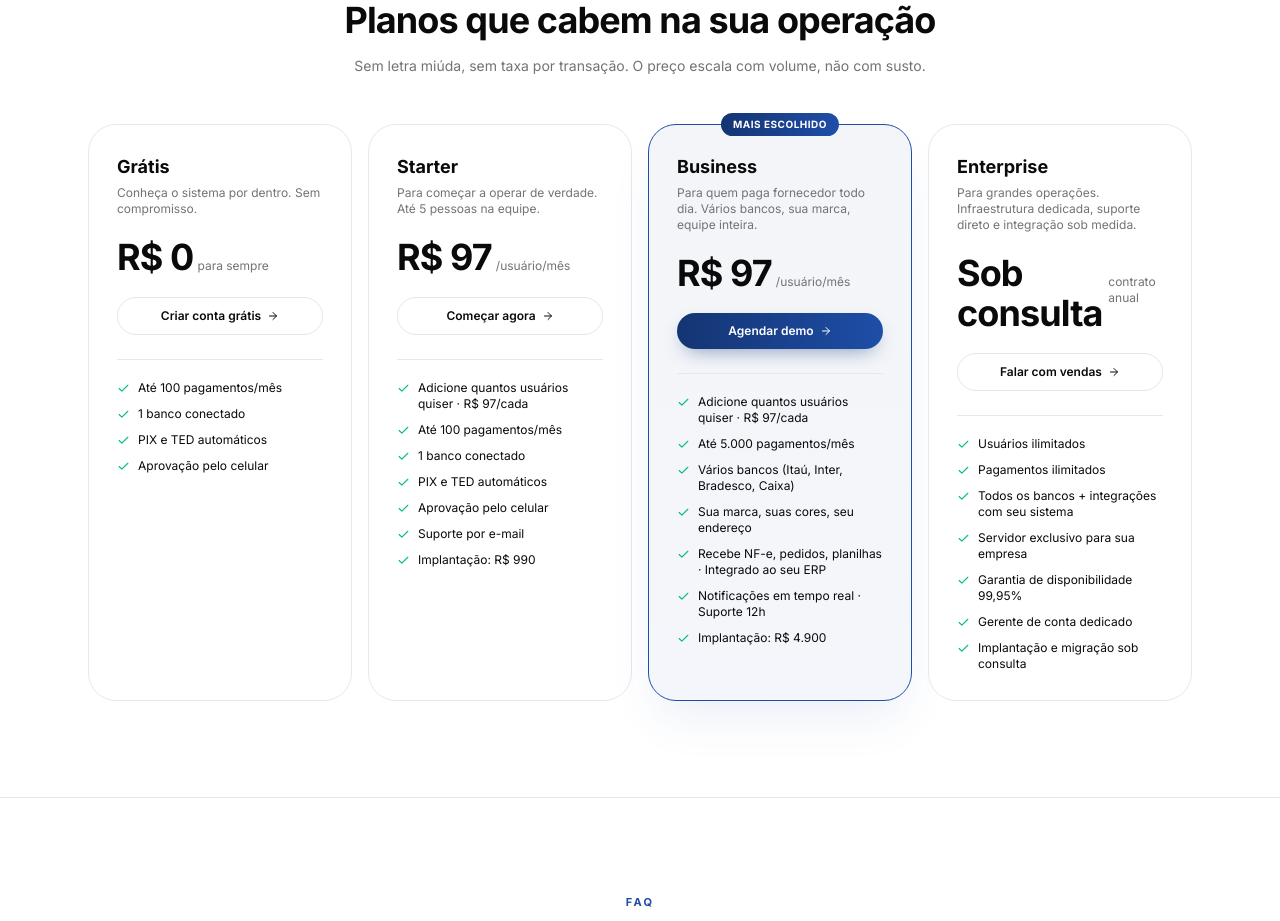
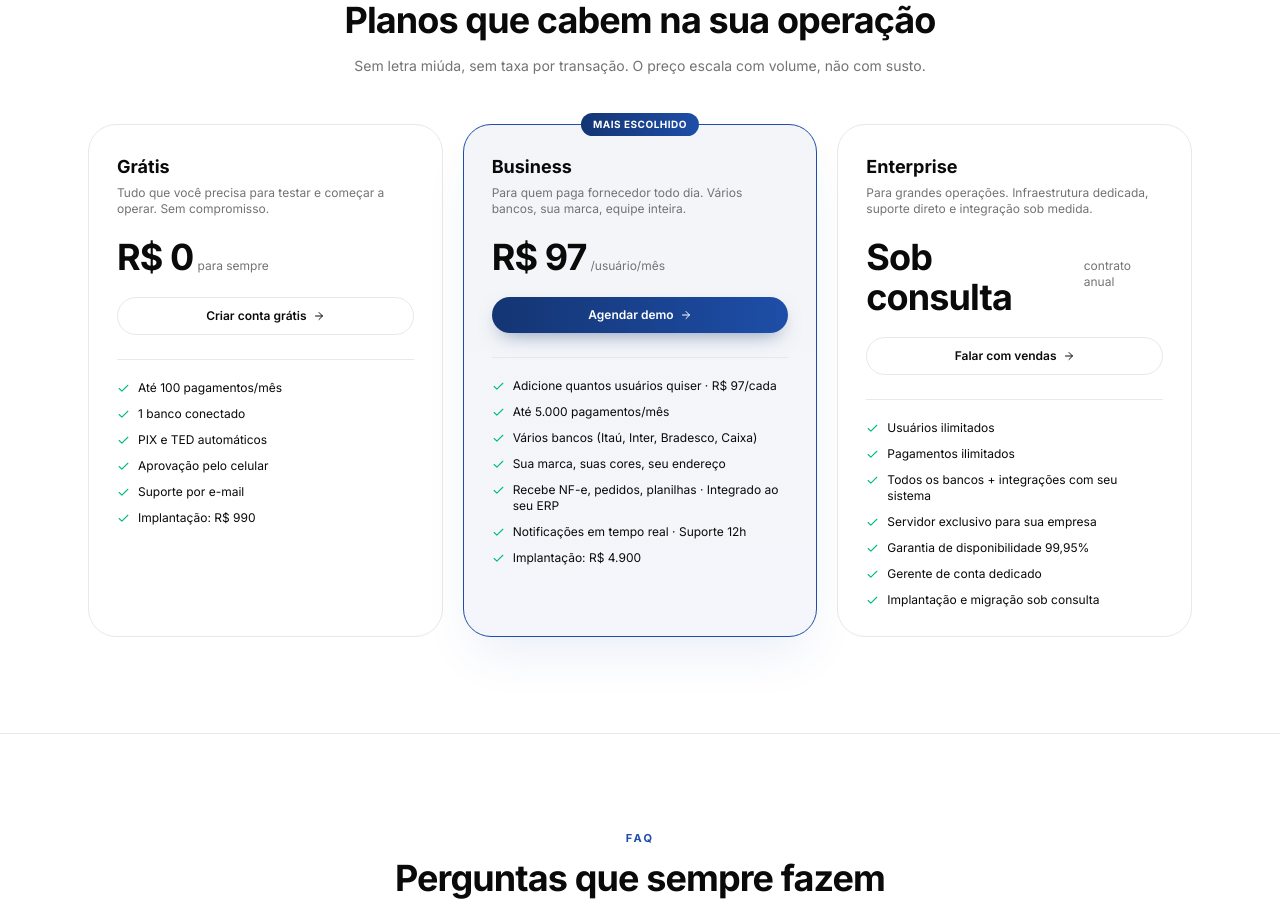
Before and after one commit to Doublethree-SamuelMauli/PaymentsHub, a Next.js app in the folder frontend/: page / in a window 1280 px wide. Shown: the part 3840-4761 px from the top of the page. Built offline with nearby package versions, Linux system fonts and the light colour scheme.

Commit message:
fix: remover Starter, juntar features no Gratis (3 planos: Gratis, Business, Enterprise)

```diff
--- a/frontend/src/app/layout.tsx
+++ b/frontend/src/app/layout.tsx
@@ -108,8 +108,7 @@ const JSONLD_STRING = JSON.stringify({
   },
   offers: [
     { "@type": "Offer", name: "Grátis", price: "0", priceCurrency: "BRL" },
-    { "@type": "Offer", name: "Starter", price: "97", priceCurrency: "BRL", priceSpecification: { "@type": "UnitPriceSpecification", unitText: "por usuário/mês" } },
-    { "@type": "Offer", name: "Business", price: "97", priceCurrency: "BRL", priceSpecification: { "@type": "UnitPriceSpecification", unitText: "por usuário/mês" } },
+    { "@type": "Offer", name: "Business", price: "97", priceCurrency: "BRL", priceSpecification: { "@type": "UnitPriceSpecification", unitText: "por usuário/mês" }, description: "Multi-banco, marca própria, NF-e. R$ 97/usuário/mês + implantação R$ 4.900." },
   ],
 });
 
--- a/frontend/src/app/page.tsx
+++ b/frontend/src/app/page.tsx
@@ -768,24 +768,8 @@ function Pricing() {
       name: "Grátis",
       price: "R$ 0",
       cadence: "para sempre",
-      desc: "Conheça o sistema por dentro. Sem compromisso.",
+      desc: "Tudo que você precisa para testar e começar a operar. Sem compromisso.",
       features: [
-        "Até 100 pagamentos/mês",
-        "1 banco conectado",
-        "PIX e TED automáticos",
-        "Aprovação pelo celular",
-      ],
-      cta: "Criar conta grátis",
-      ctaLink: "#demo",
-      featured: false,
-    },
-    {
-      name: "Starter",
-      price: "R$ 97",
-      cadence: "/usuário/mês",
-      desc: "Para começar a operar de verdade. Até 5 pessoas na equipe.",
-      features: [
-        "Adicione quantos usuários quiser · R$ 97/cada",
         "Até 100 pagamentos/mês",
         "1 banco conectado",
         "PIX e TED automáticos",
@@ -793,7 +777,7 @@ function Pricing() {
         "Suporte por e-mail",
         "Implantação: R$ 990",
       ],
-      cta: "Começar agora",
+      cta: "Criar conta grátis",
       ctaLink: "#demo",
       featured: false,
     },
@@ -846,7 +830,7 @@ function Pricing() {
             Sem letra miúda, sem taxa por transação. O preço escala com volume, não com susto.
           </p>
         </div>
-        <div className="mt-12 grid grid-cols-1 gap-4 sm:grid-cols-2 lg:grid-cols-4">
+        <div className="mt-12 grid grid-cols-1 gap-5 lg:grid-cols-3">
           {plans.map((p) => (
             <div
               key={p.name}
```
